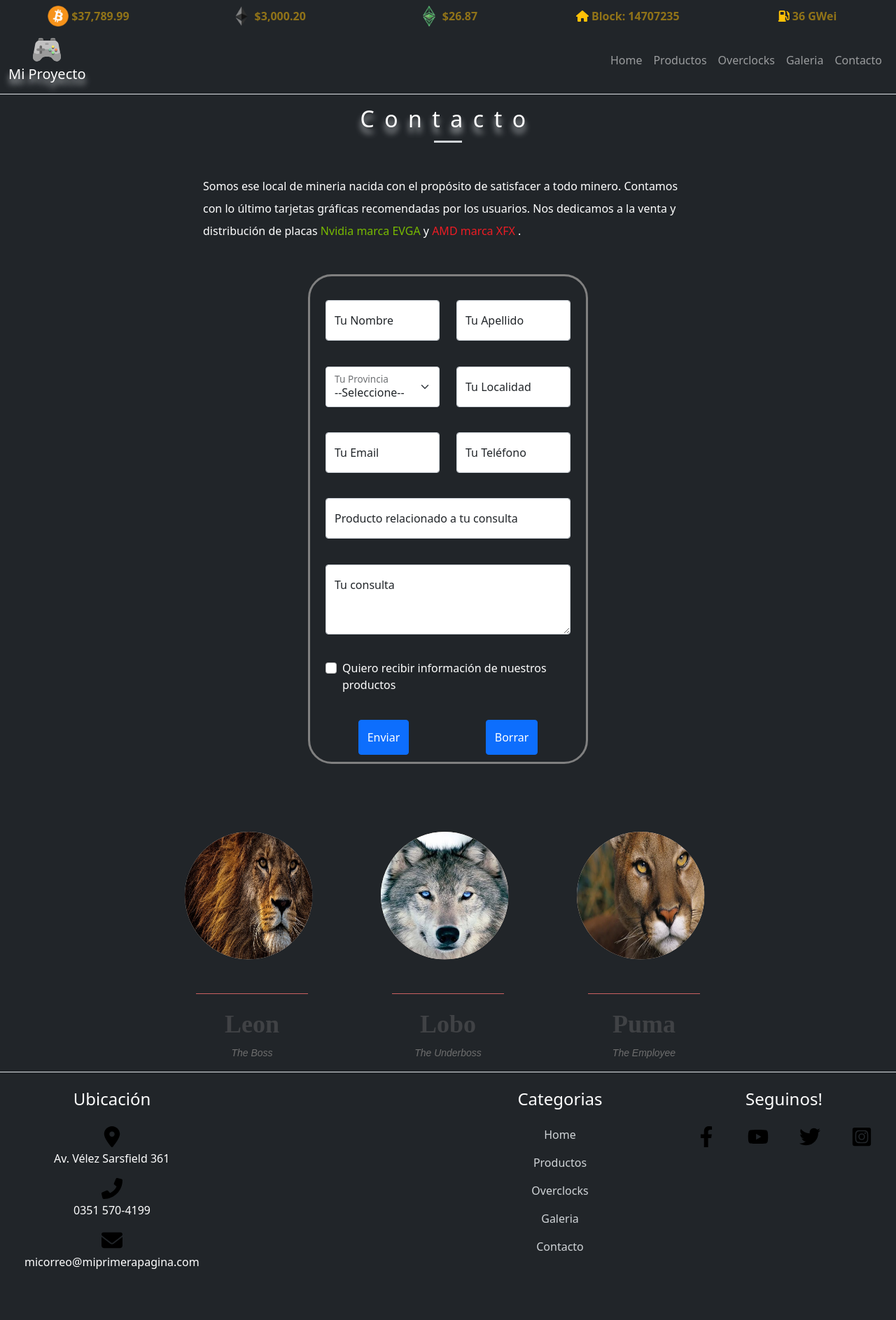
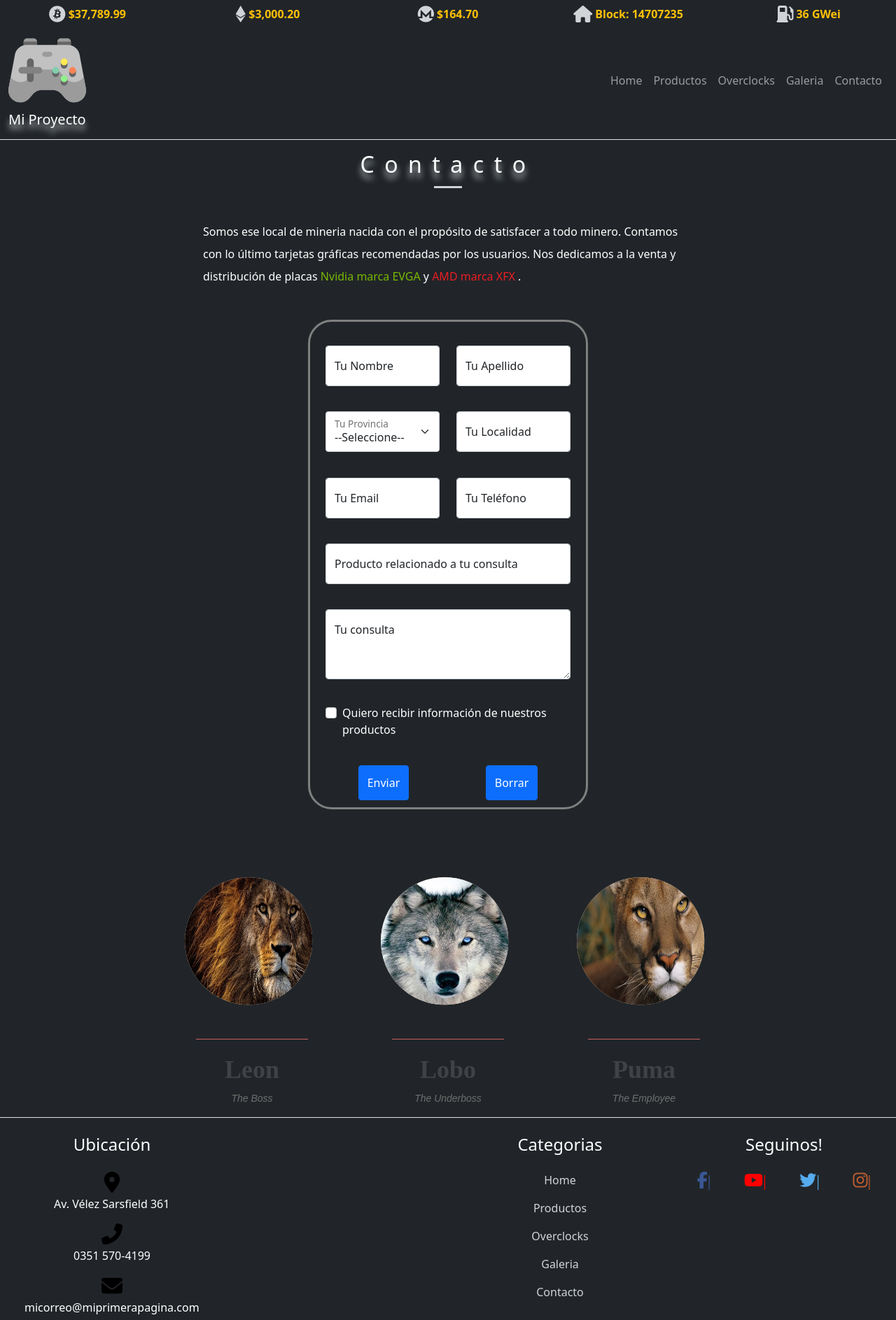
Before and after one commit to Lukiitas10/miProyecto-Brizuela, a website: page pages/contacto.html in a window 1280 px wide. Shown: the whole page at 70% size. Before the commit the page ends 1822 px from the top, so only its background shows below. Drawn offline with nearby package versions, Linux system fonts and the light colour scheme; grey boxes are pictures that could not be loaded.

Commit message:
se modifica header y footer

```diff
--- a/pages/contacto.html
+++ b/pages/contacto.html
@@ -28,27 +28,28 @@
 </head>
 
 <body class="bg-dark text-white ">
+
     <header class="border-bottom bg-dark">
-        <div class="precios gap-1 mt-2 ">
+        <div class="precios gap-2 mt-2 ">
             <div class="d-flex align-items-center gap-1">
-                <img class="iconos-footer" src="../iconos/btclogo.jpg" alt="btclogo">
-                <span class="fw-bold text-warning text-opacity-50">$37,789.99</span>
+                <i class="fa-brands fa-bitcoin iconos-coins"></i>
+                <span class="fw-bold text-warning ">$37,789.99</span>
             </div>
             <div class="d-flex align-items-center gap-1">
-                <img class="iconos-footer" src="../iconos/eth.jpg" alt="eth">
-                <span class="fw-bold text-warning text-opacity-50">$3,000.20</span>
+                <i class="fa-brands fa-ethereum iconos-coins"></i>
+                <span class="fw-bold text-warning ">$3,000.20</span>
             </div>
             <div class="d-flex align-items-center gap-1">
-                <img class="iconos-footer" src="../iconos/etc3.jpg" alt="etc3">
-                <span class="fw-bold text-warning text-opacity-50">$26.87</span>
+                <i class="fa-brands fa-monero iconos-coins"></i>
+                <span class="fw-bold text-warning ">$164.70</span>
             </div>
             <div class="d-flex align-items-center gap-1">
-                <i class="fa-solid fa-house text-warning"></i>
-                <span class="fw-bold text-warning text-opacity-50">Block: 14707235</span>
+                <i class="fa-solid fa-house iconos-coins"></i>
+                <span class="fw-bold text-warning ">Block: 14707235</span>
             </div>
             <div class="d-flex align-items-center gap-1">
-                <i class="fa-solid fa-gas-pump text-warning"></i>
-                <span class="fw-bold text-warning text-opacity-50">36 GWei</span>
+                <i class="fa-solid fa-gas-pump iconos-coins"></i>
+                <span class="fw-bold text-warning ">36 GWei</span>
             </div>
         </div>
 
@@ -56,10 +57,10 @@
             <div class=" container-fluid ">
                 <a class=" navbar-brand d-flex flex-column align-items-center contenedor-logo rounded-2"
                     href="../index.html">
-                    <img class="logoPagina" src="../iconos/logoPagina.svg" alt="Avatar Logo" style="width:40px;">
+                    <img class="logoPagina" src="../iconos/logoPagina.svg" alt="Avatar Logo">
                     <span class="letraLogoPagina">Mi Proyecto</span>
                 </a>
-                <button class="navbar-toggler " type="button" data-bs-toggle="collapse"
+                <button aria-label="carrusell" class="navbar-toggler " type="button" data-bs-toggle="collapse"
                     data-bs-target="#collapsibleNavbar">
                     <span class="navbar-toggler-icon"></span>
                 </button>
@@ -85,6 +86,7 @@
             </div>
         </nav>
     </header>
+
     <main>
 
         <h2 class="m-3 fs-2">Contacto</h2>
@@ -235,7 +237,7 @@
     <footer class="container-fluid border-top">
         <div class="row">
             <div class="col-sm-12 col-md-3 col-lg-3">
-                <h5 class="m-4 fs-4">Ubicación</h5>
+                <h3 class="m-4 fs-4 text-center">Ubicación</h3>
                 <div class="d-flex flex-column gap-3">
                     <div class="d-flex flex-column align-items-center gap-1">
                         <img class="iconos-footer" src="../iconos/location.svg" alt="ubi">
@@ -252,13 +254,13 @@
                 </div>
             </div>
             <div class=" mt-4 col-sm-12 col-md-3 col-lg-3">
-                <iframe
+                <iframe title="patioOlmos"
                     src="https://www.google.com/maps/embed?pb=!1m14!1m8!1m3!1d13619.171116966114!2d-64.1881822!3d-31.4198349!3m2!1i1024!2i768!4f13.1!3m3!1m2!1s0x0%3A0x40373220b29140ac!2sPatio%20Olmos%20Shopping!5e0!3m2!1ses!2sar!4v1651359018222!5m2!1ses!2sar"
                     width="100%" height="100%" style="border:0;" allowfullscreen="" loading="lazy"
                     referrerpolicy="no-referrer-when-downgrade"></iframe>
             </div>
             <div class="col-sm-12 col-md-3 col-lg-3 d-flex flex-column align-items-center">
-                <h5 class="m-4 fs-4">Categorias</h5>
+                <h3 class="m-4 fs-4 text-center">Categorias</h3>
                 <ul class="d-flex flex-column align-items-center gap-3 navegacion-footer">
                     <li>
                         <a href="../index.html">Home</a>
@@ -278,23 +280,24 @@
                 </ul>
             </div>
             <div class="col-sm-12 col-md-3 col-lg-3">
-                <h5 class="m-4 fs-4">Seguinos!</h5>
+                <h3 class="m-4 fs-4 text-center">Seguinos!</h3>
                 <ul class="d-flex justify-content-around">
                     <li>
-                        <a href="https://www.facebook.com/olmos.shopping/" target="_blank"><img class="iconos-footer"
-                                src="../iconos/facebook.svg" alt="facebook"></a>
+                        <a href="https://www.facebook.com/olmos.shopping/" target="_blank"><i
+                                class="fa-brands fa-facebook-f iconos-facebook ">|</i>
+                        </a>
                     </li>
                     <li>
-                        <a href="https://www.youtube.com/user/amamoslamoda" target="_blank"><img class="iconos-footer"
-                                src="../iconos/youtube.svg" alt="youtube"></a>
+                        <a href="https://www.youtube.com/user/amamoslamoda" target="_blank"><i
+                                class="fa-brands fa-youtube iconos-youtube">|</i></a>
                     </li>
                     <li>
-                        <a href="https://twitter.com/patioolmosmoda" target="_blank"><img class="iconos-footer"
-                                src="../iconos/twitters.svg" alt="twitter"></a>
+                        <a href="https://twitter.com/patioolmosmoda" target="_blank"><i
+                                class="fa-brands fa-twitter iconos-twitter">|</i></a>
                     </li>
                     <li>
-                        <a href="https://www.instagram.com/patioolmosshopping/" target="_blank"><img
-                                class="iconos-footer" src="../iconos/instagram.svg" alt="instagram"></a>
+                        <a href="https://www.instagram.com/patioolmosshopping/" target="_blank"><i
+                                class="fa-brands fa-instagram iconos-instagram">|</i></a>
                     </li>
                 </ul>
             </div>
```
Also changed, not shown: index.html (+1 -0 lines), pages/galeria.html (+25 -22 lines), pages/overclocks.html (+24 -22 lines), pages/productos.html (+24 -22 lines).
